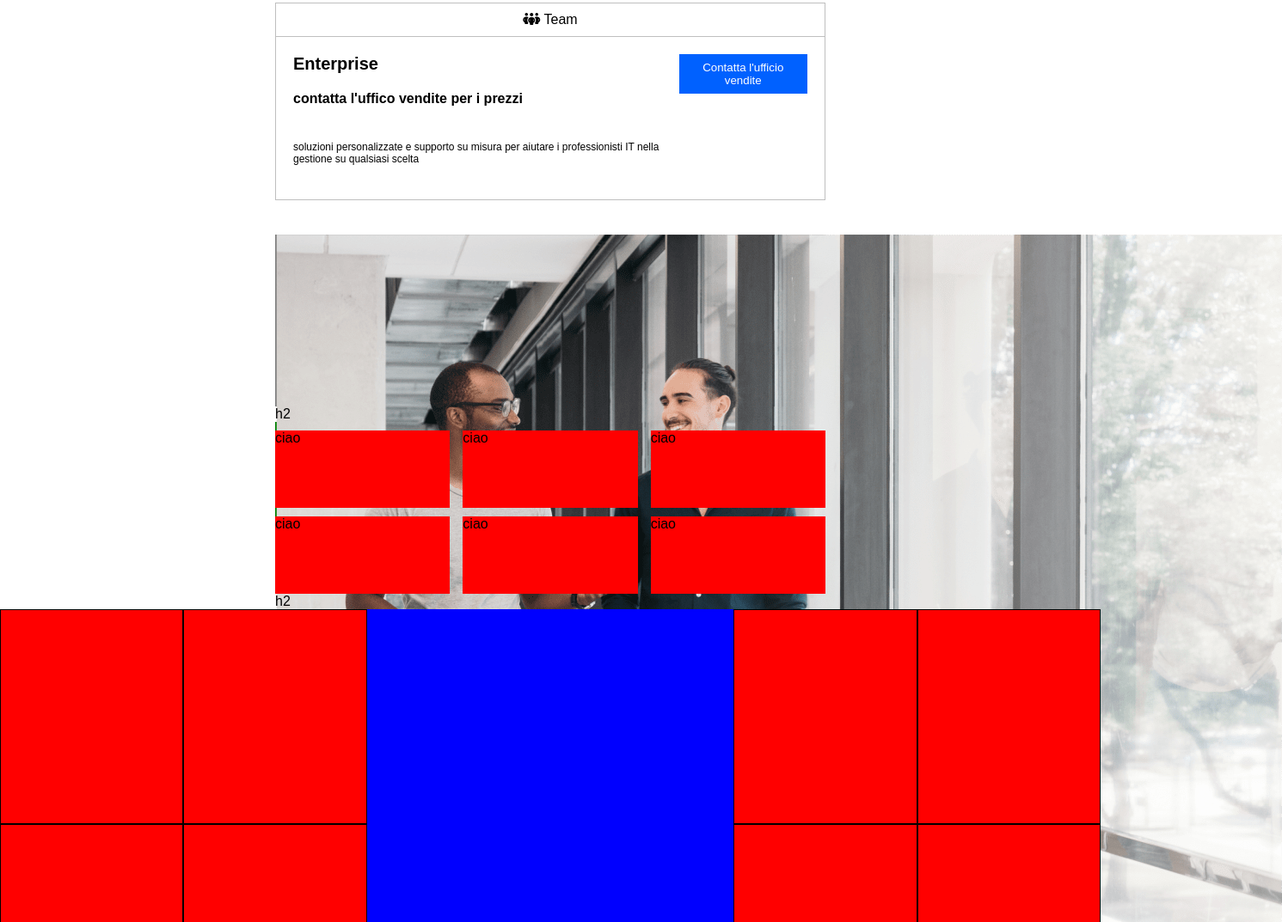
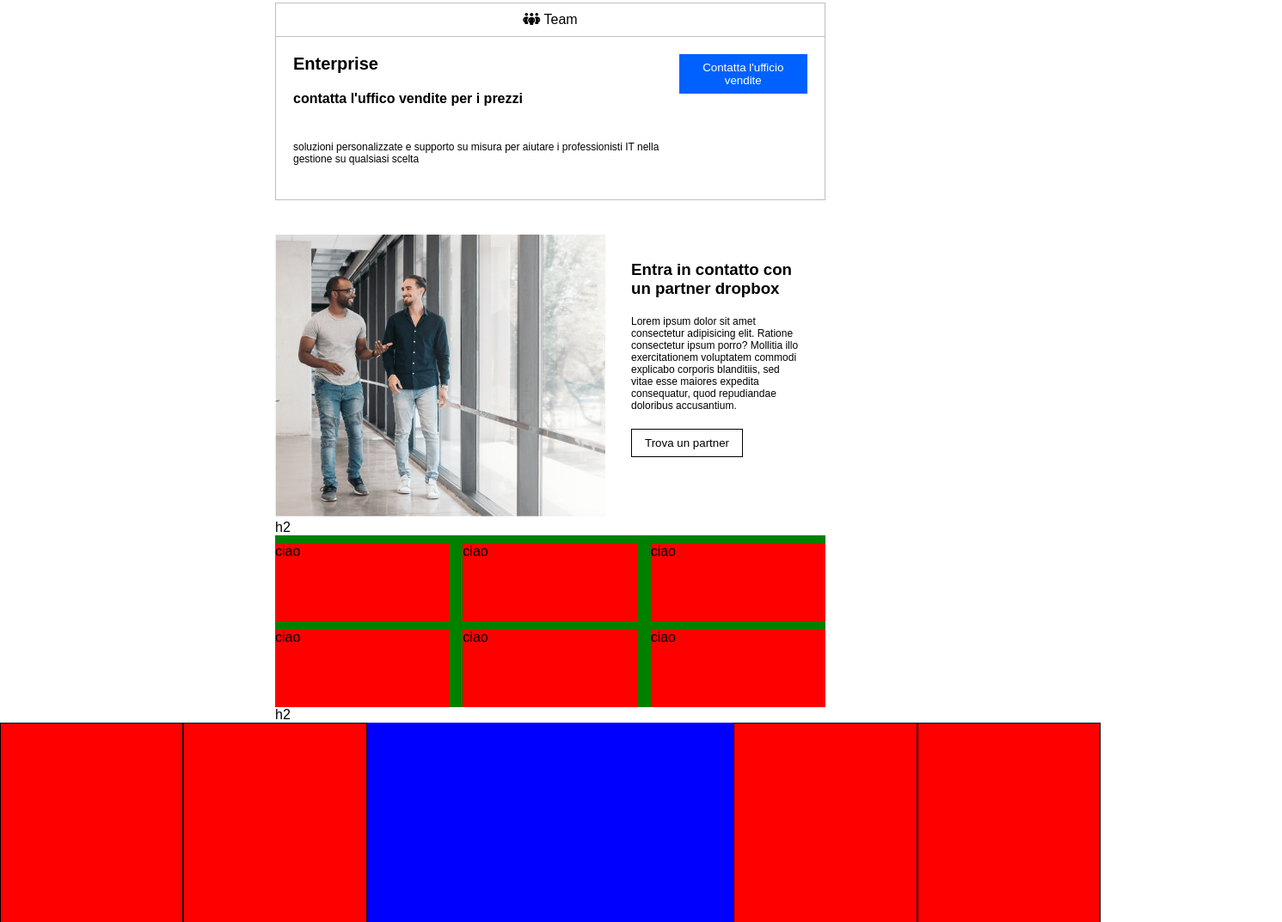
Before and after one commit to MicheleGiovagnoli/htmlcss-dropbox, a plain HTML site: page index.html in a window 1280 px wide. Shown: the part 1663-2736 px from the top of the page at 86% size, 1491 px wide, since content can reach past the window. Drawn offline with Linux system fonts and the light colour scheme.

Commit message:
blocco "partner" finito

```diff
--- a/css/style.css
+++ b/css/style.css
@@ -195,6 +195,36 @@ header .max-container {
     width: 25%;
 }
 /* piani di acquisto */
+.partner {
+   width: 100%;
+   display: flex;
+}
+.img-left {
+   width: 60%;
+}
+.img-left img {
+    width: 100%;
+}
+.box-right {
+    width: 40%;
+    padding: 30px;
+}
+.box-right p {
+    margin-top: 20px;
+    font-size: 12px;
+}
+.box-right button {
+    margin-top: 20px;
+    background-color: white;
+    color: black;
+    border:solid 1px black;
+}
+
+
+
+
+
+
 
 .box {
     display: flex;
--- a/index.html
+++ b/index.html
@@ -302,12 +302,14 @@
                     </div>
                 </section>
 
-                <div class="debug-grey">
-                    <div class="partner">
+                <div class="partner">
+                    <div class="img-left">
                         <img src="img/partner.png" alt="partner">
                     </div>
-                    <div>
-
+                    <div class="box-right">
+                         <h3>Entra in contatto con un partner dropbox</h3>
+                         <p>Lorem ipsum dolor sit amet consectetur adipisicing elit. Ratione consectetur ipsum porro? Mollitia illo exercitationem voluptatem commodi explicabo corporis blanditiis, sed vitae esse maiores expedita consequatur, quod repudiandae doloribus accusantium.</p>
+                         <button class="button">Trova un partner</button>
                     </div>
                 </div>
                 <div>
```
